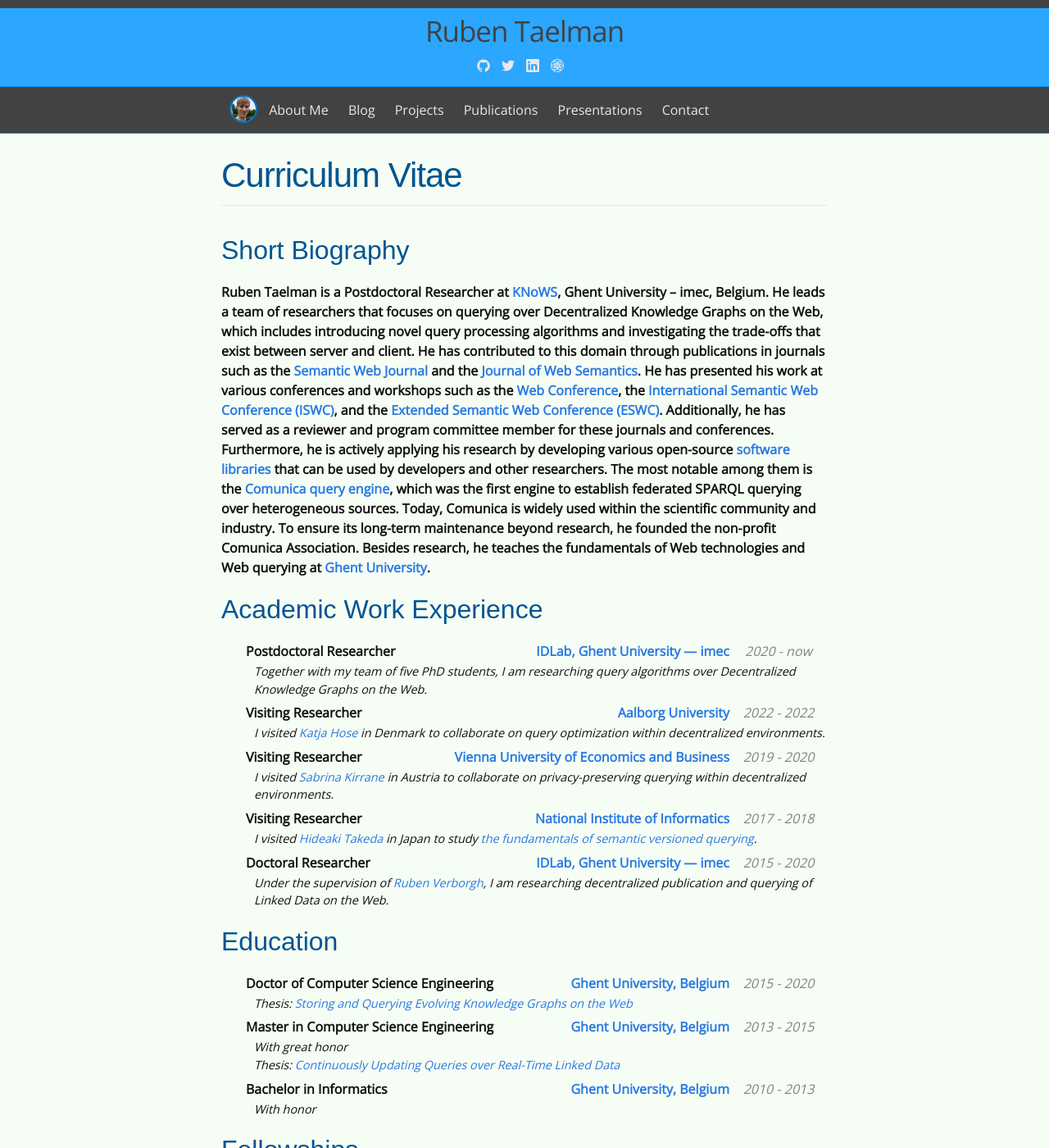
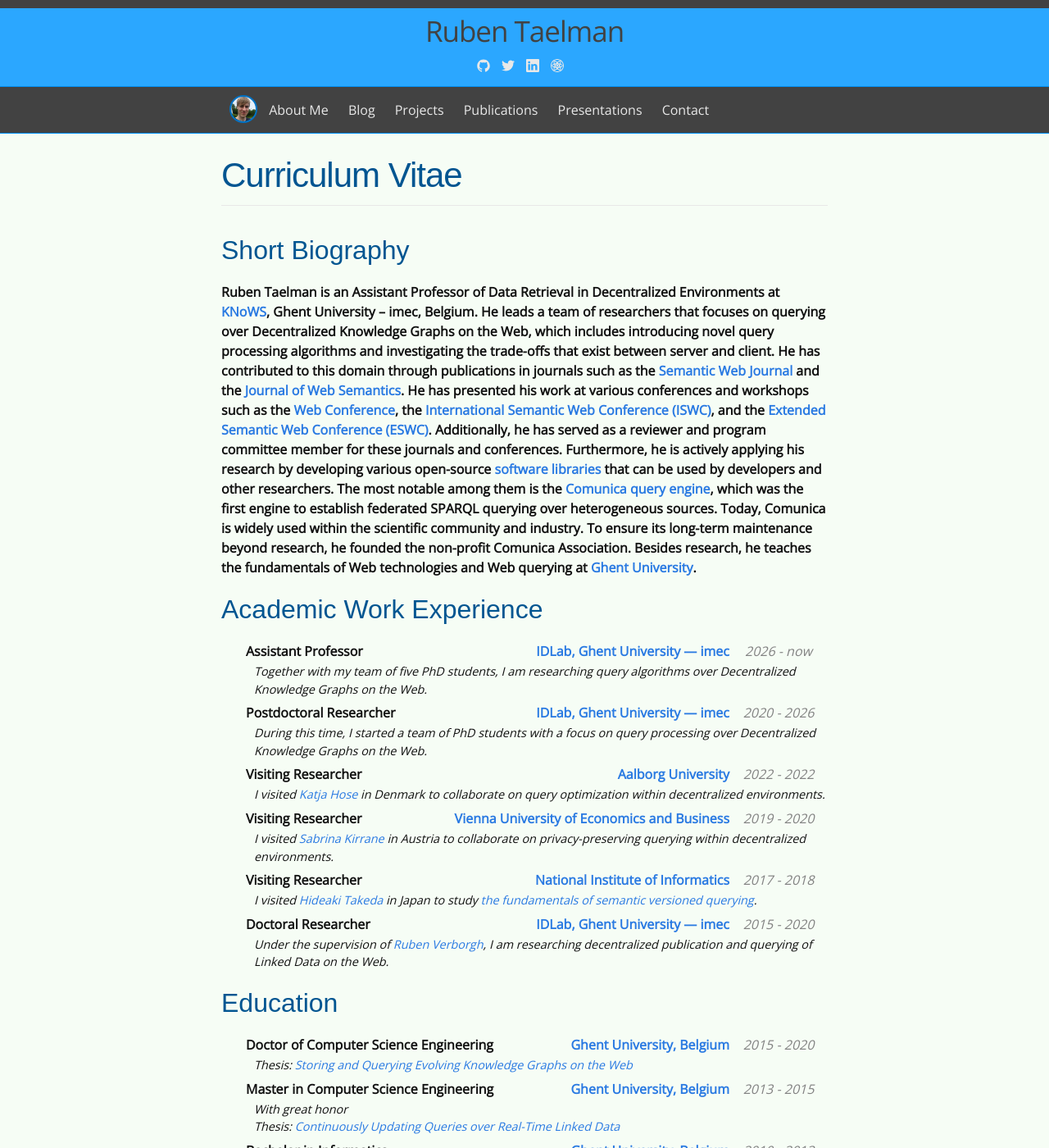
Before and after one commit to rubensworks/rubensworks.net, a Jekyll site: the page built from cv.md, in a window 1280 px wide and 1400 px high. Shown: the whole window at 82% size. Built offline with Jekyll 4.4.1, drawn with Linux system fonts in a browser that asks for light colours; some web fonts are replaced.

Commit message:
Update work position

```diff
--- a/_includes/header.html
+++ b/_includes/header.html
@@ -8,7 +8,7 @@
       <meta property="foaf:name" content="{{ site.title }}"/>
       <meta property="foaf:givenName" content="Ruben"/>
       <meta property="foaf:familyName" content="Taelman"/>
-      <meta property="http://www.w3.org/2006/vcard/ns#title" content="Post-doctoral Web Researcher"/>
+      <meta property="http://www.w3.org/2006/vcard/ns#title" content="Professor Data Retrieval in Decentralized Environments"/>
       <meta property="foaf:logo" resource="{{ "/img/ruben.jpg" | prepend: site.baseurl | prepend: site.url }}"/>
       <meta property="foaf:img" resource="{{ "/img/ruben.jpg" | prepend: site.baseurl | prepend: site.url }}"/>
       <meta property="foaf:homepage" resource="{{ site.baseurl | prepend: site.url }}"/>
--- a/about.html
+++ b/about.html
@@ -12,7 +12,7 @@
 <div class="about-right">
 <p itemscope itemtype="http://schema.org/Person">
   My name is <span itemprop="name">Ruben Taelman</span>.
-  I am a <a href="/publications/">postdoctoral researcher</a> at <span itemprop="affiliation"><a href="http://www.ugent.be/ea/idlab/en" target="_blank">IDLab</a>, imec, Ghent University</span>
+  I am a <a href="/publications/">professor</a> at <span itemprop="affiliation"><a href="http://www.ugent.be/ea/idlab/en" target="_blank">IDLab</a>, imec, Ghent University</span>
   with a focus on investigating <strong>decentralized</strong> <strong>Web</strong> <strong>querying</strong> and <strong>publication</strong> techniques for <strong>Linked Data</strong>.
 </p>
 
--- a/cv.md
+++ b/cv.md
@@ -8,7 +8,7 @@
 ## Short Biography
 
 {:.cv-biography}
-Ruben Taelman is a Postdoctoral Researcher at <a href="https://knows.idlab.ugent.be/">KNoWS</a>, Ghent University – imec, Belgium.
+Ruben Taelman is an Assistant Professor of Data Retrieval in Decentralized Environments at <a href="https://knows.idlab.ugent.be/">KNoWS</a>, Ghent University – imec, Belgium.
 He leads a team of researchers that focuses on querying over Decentralized Knowledge Graphs on the Web,
 which includes introducing novel query processing algorithms
 and investigating the trade-offs that exist between server and client.
@@ -32,11 +32,18 @@
 
 <ul class="cv-listing">
 {% include cv-listing.html
-    subject="Postdoctoral Researcher"
-    startdate="2020"
+    subject="Assistant Professor"
+    startdate="2026"
     enddate="now"
     location="[IDLab, Ghent University — imec](http://www.ugent.be/ea/idlab/en)"
     description="Together with my team of five PhD students, I am researching query algorithms over Decentralized Knowledge Graphs on the Web."
+%}
+{% include cv-listing.html
+    subject="Postdoctoral Researcher"
+    startdate="2020"
+    enddate="2026"
+    location="[IDLab, Ghent University — imec](http://www.ugent.be/ea/idlab/en)"
+    description="During this time, I started a team of PhD students with a focus on query processing over Decentralized Knowledge Graphs on the Web."
 %}
 {% include cv-listing.html
     subject="Visiting Researcher"
--- a/index.html
+++ b/index.html
@@ -6,8 +6,8 @@
 
   <p class="intro">
     Hi!<br />
-    I'm <a href="/about/">Ruben Taelman</a>, a <strong>Web</strong> <a href="/publications/">postdoctoral researcher</a> at <span itstrongprop="affiliation"><a href="http://www.ugent.be/ea/idlab/en" target="_blank">IDLab</a></span>,<br />
-	with a focus on <strong>decentralization</strong>, <strong>Linked Data</strong> <strong>publishing</strong>, and <strong>querying</strong>.<br />
+    I'm <a href="/about/">Ruben Taelman</a>, a <a href="/publications/">Professor</a> at <span itstrongprop="affiliation"><a href="http://www.ugent.be/ea/idlab/en" target="_blank">IDLab</a>, imec, Ghent University</span>,<br />
+	with a focus on <strong>Web technologies</strong>, <strong>decentralization</strong>, <strong>Linked Data</strong> <strong>publishing</strong>, and <strong>querying</strong>.<br />
 	<br />
 	<a href="/research_goals/">My goal</a> is to make data accessible for <em>everyone</em> by providing<br />
     intelligent infrastructure and algorithms for data <strong>publication</strong> and <strong>retrieval</strong>.<br />
```
